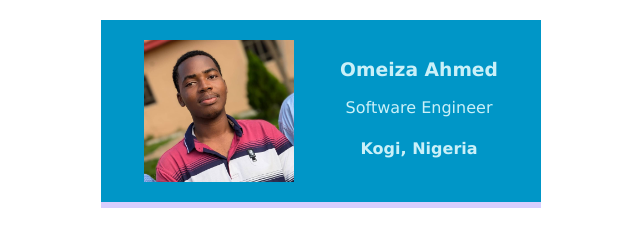
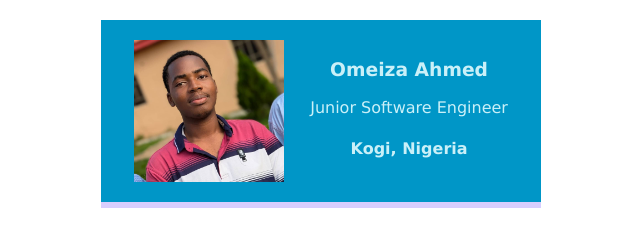
Before and after one commit to BigsmokeCBFW/business-card, a website built with Vite: page index.html in a window 1280 px wide. Shown: the whole page, without its empty margins (319-959 px from the left). Built offline with nearby package versions, Linux system fonts and the light colour scheme.

Commit message:
Added Junior to the SWE

```diff
--- a/index.html
+++ b/index.html
@@ -7,7 +7,7 @@
             <img class="avatar" src="omeiza.jpeg">
             <div >
                 <h3>Omeiza Ahmed</h3>
-                <p>Software Engineer</p>
+                <p>Junior Software Engineer</p>
                 <h4>Kogi, Nigeria</h4>
             </div>
         </div>
```
